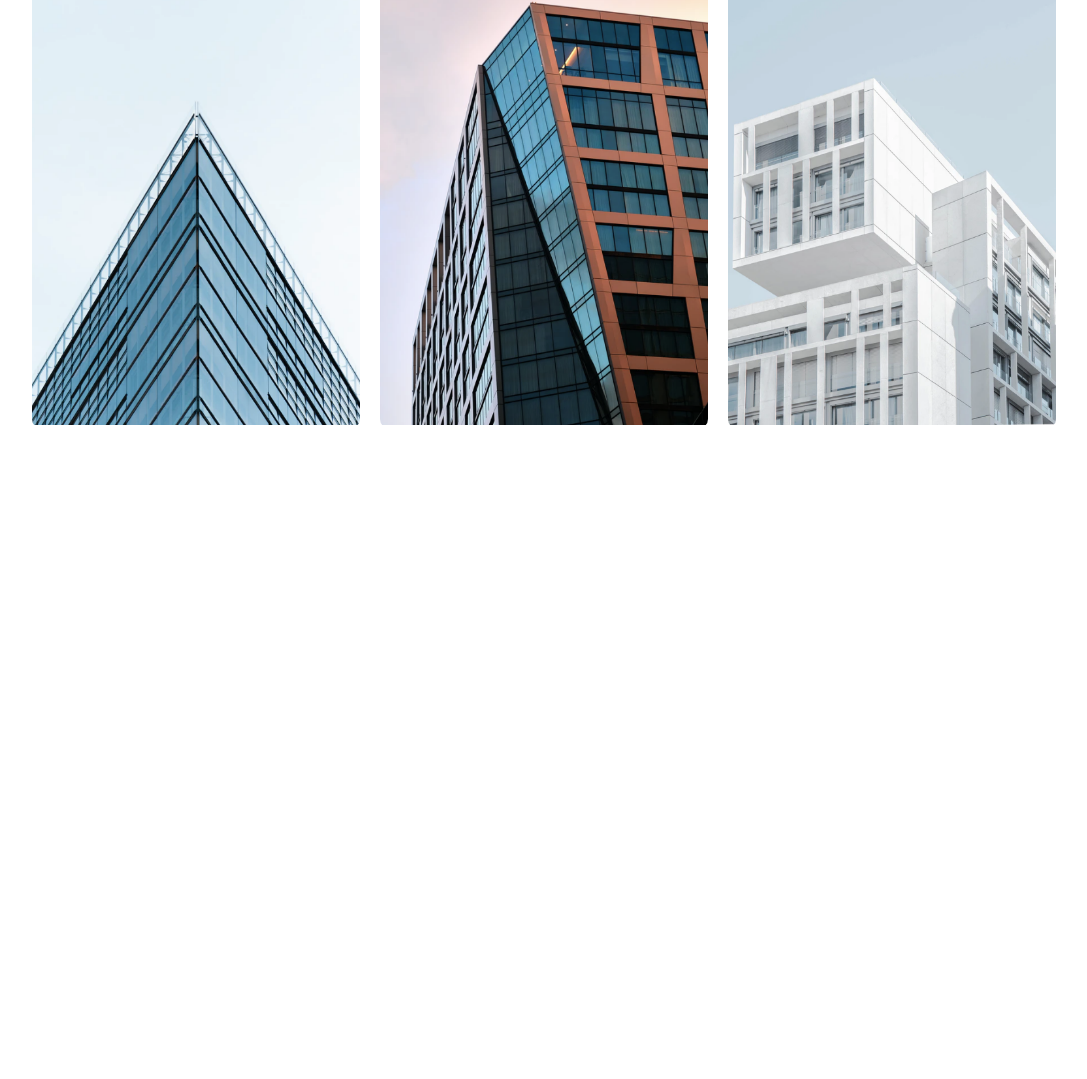
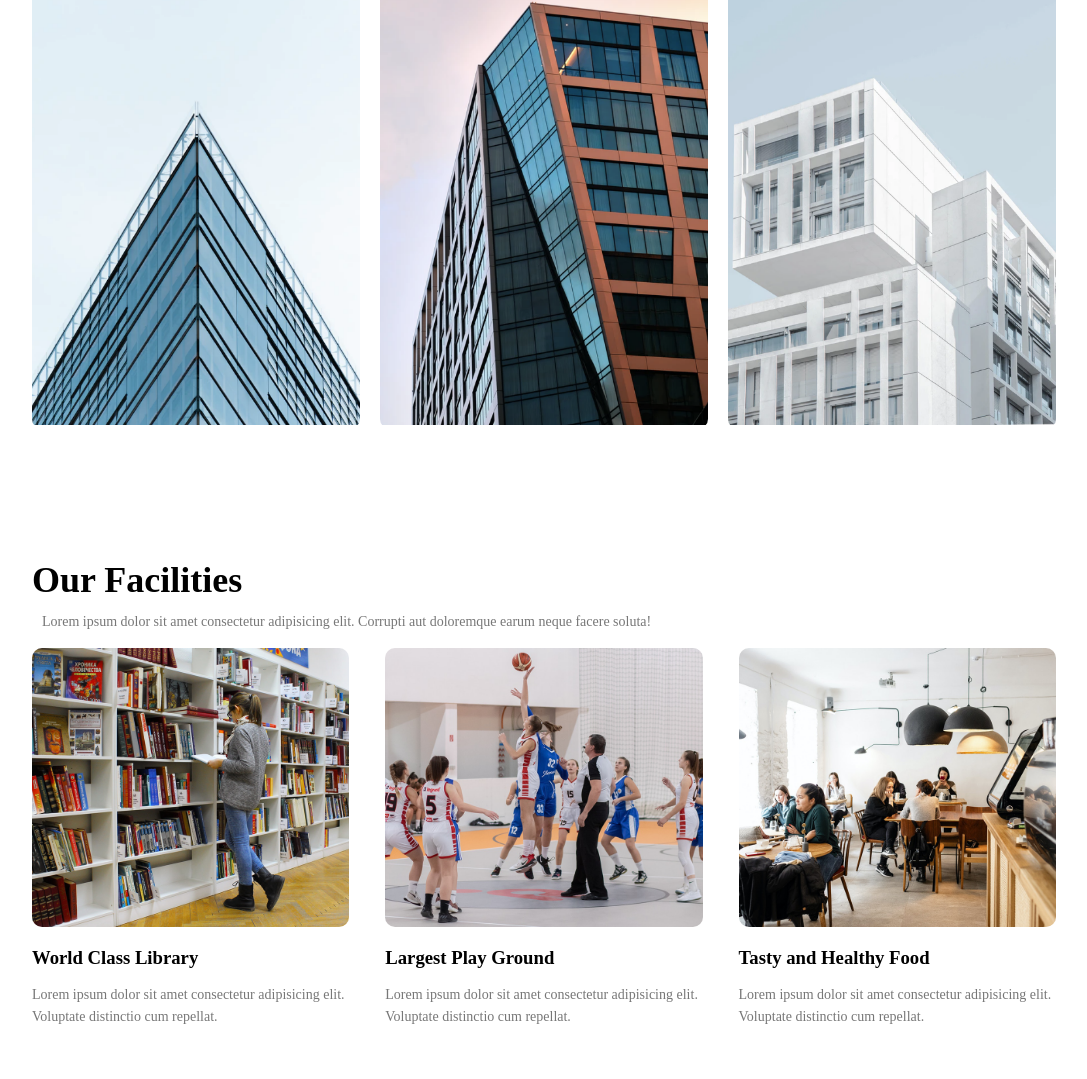
Before and after one commit to Omid-Sargazi/University_Website, a plain HTML site: page index.html in a window 1280 px wide. Shown: the part 1439-2518 px from the top of the page, without its empty margins (96-1183 px from the left). Before the commit the page ends 1898 px from the top, so only its background shows below. Drawn offline with Linux system fonts and the light colour scheme; a web font is replaced by a local one.

Commit message:
create and complete facilities part

```diff
--- a/index.html
+++ b/index.html
@@ -82,6 +82,31 @@
             </div>
         </div>
     </section>
+    <!-- Facilities -->
+
+    <section class="facilities">
+        <h1>Our Facilities</h1>
+        <p>Lorem ipsum dolor sit amet consectetur adipisicing elit. Corrupti aut doloremque earum neque facere soluta!</p>
+
+        <div class="row">
+            <div class="facilities-col">
+                <img src="./Image/library.png" alt="">
+                <h3>World Class Library</h3>
+                <p>Lorem ipsum dolor sit amet consectetur adipisicing elit. Voluptate distinctio cum repellat.</p>
+                </div>
+                <div class="facilities-col">
+                    <img src="./Image/basketball.png" alt="">
+                    <h3>Largest Play Ground</h3>
+                    <p>Lorem ipsum dolor sit amet consectetur adipisicing elit. Voluptate distinctio cum repellat.</p>
+                    </div>
+                    <div class="facilities-col">
+                        <img src="./Image/cafeteria.png" alt="">
+                        <h3>Tasty and Healthy Food</h3>
+                        <p>Lorem ipsum dolor sit amet consectetur adipisicing elit. Voluptate distinctio cum repellat.</p>
+                        </div>
+        </div>
+
+    </section>
     <script src="script.js"></script>
 </body>
 </html>
--- a/style.css
+++ b/style.css
@@ -212,3 +212,26 @@ h3 {
   bottom: 49%;
   opacity: 1;
 }
+.facilities {
+  width: 80%;
+  margin: auto;
+  padding-top: 100px;
+}
+.facilities-col {
+  flex-basis: 31%;
+  border-radius: 10px;
+  margin-bottom: 5%;
+  text-align: left;
+}
+.facilities-col img {
+  width: 100%;
+  border-radius: 10px;
+}
+.facilities-col p {
+  padding: 0;
+}
+.facilities-col h3 {
+  margin-top: 16px;
+  margin-bottom: 15px;
+  text-align: left;
+}
```
